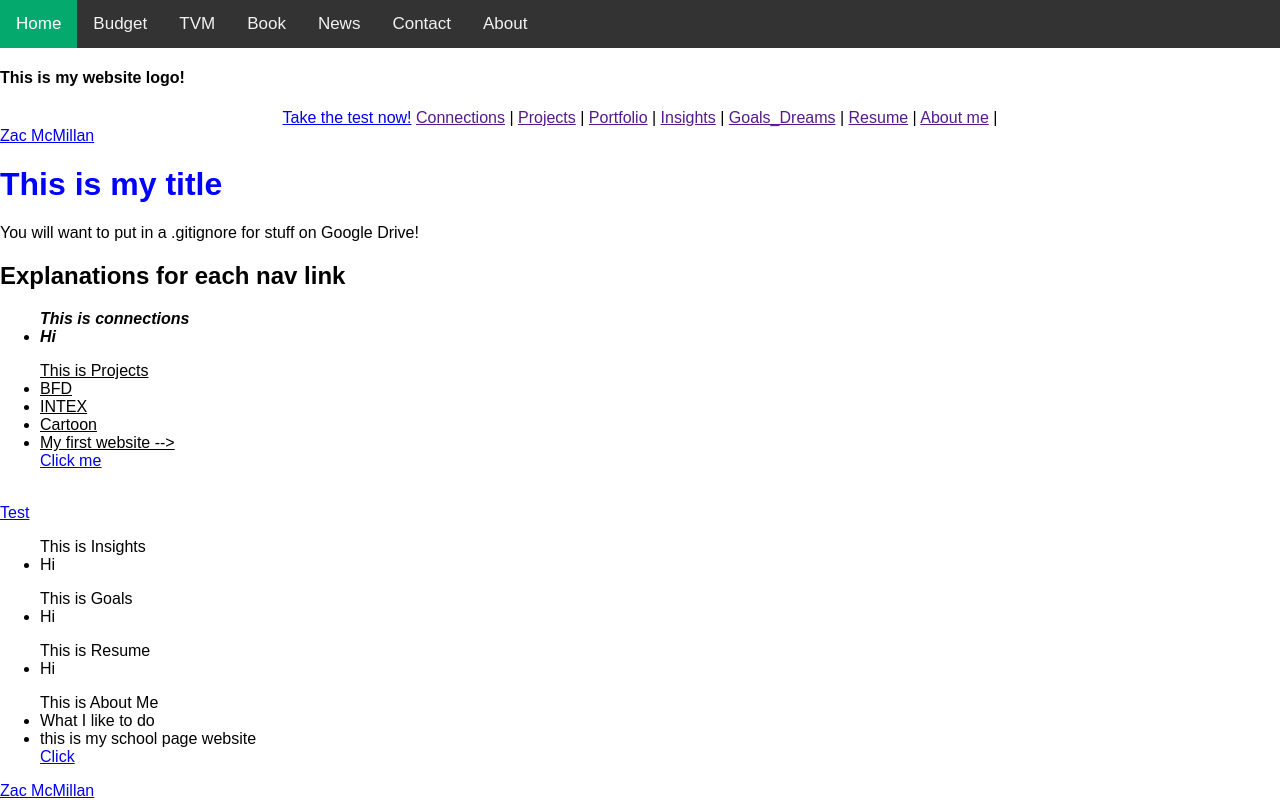
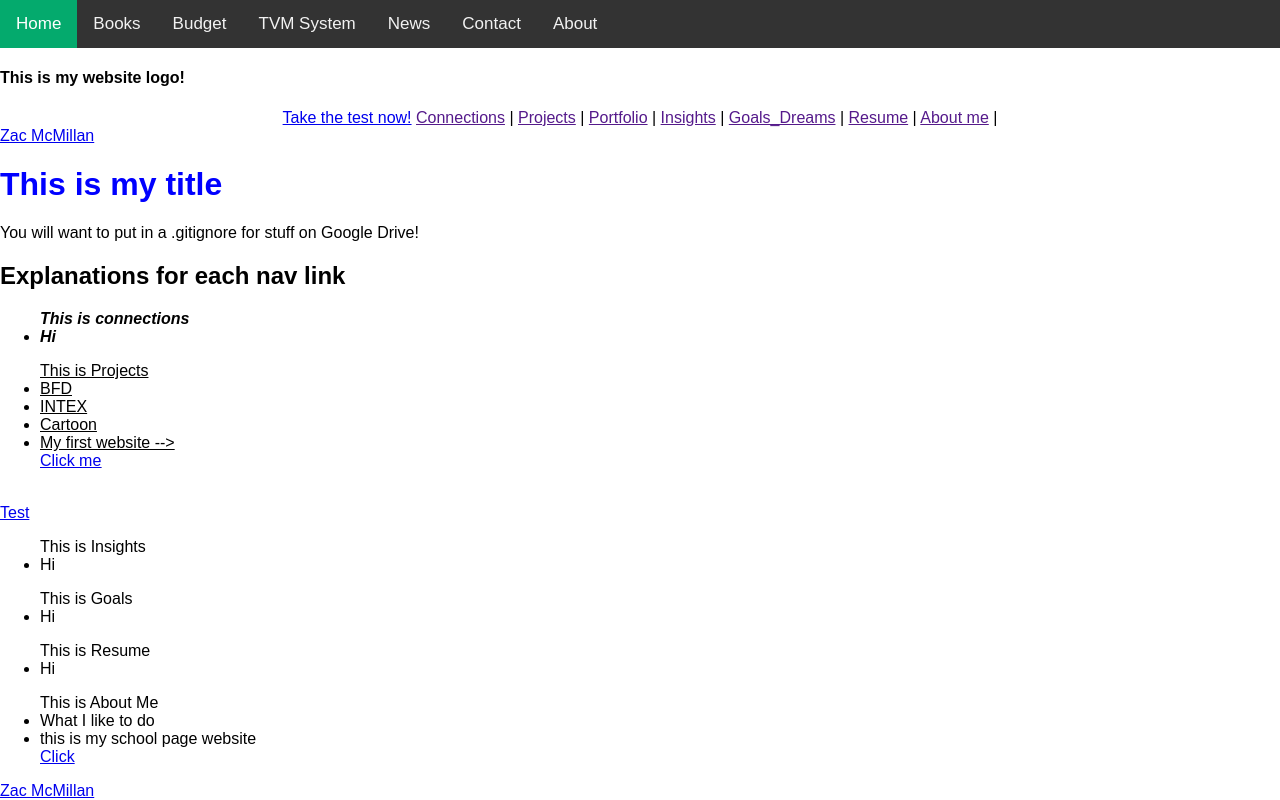
Before and after one commit to zacmcmillan29/PERSONALwebsite, a plain HTML site: page index.html in a window 1280 px wide. Drawn offline with Linux system fonts and the light colour scheme.

Commit message:
final changes for tonight

```diff
--- a/index.html
+++ b/index.html
@@ -41,9 +41,9 @@
 <body>
     <div class="topnav">
         <a class="active" href="https://zacmcmillan29.github.io/PERSONALwebsite/">Home</a>
+        <a href="http://localhost:8000/book/">Books</a>
         <a href="http://localhost:8000/budget/">Budget</a>
-        <a href="http://localhost:8000/tvm/">TVM</a>
-        <a href="http://localhost:8000/book/">Book</a>
+        <a href="http://localhost:8000/tvm/">TVM System</a>
         <a href="#news">News</a>
         <a href="#contact">Contact</a>
         <a href="#about">About</a>
```
